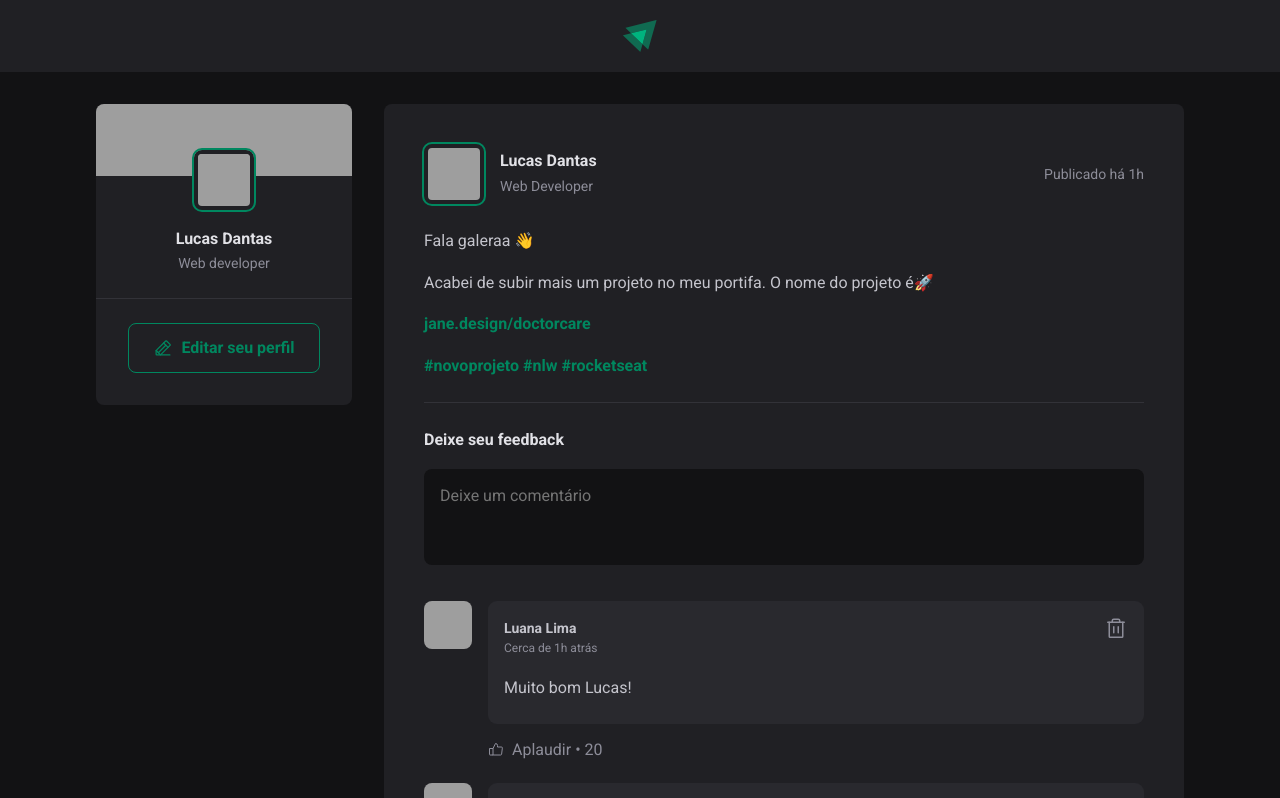
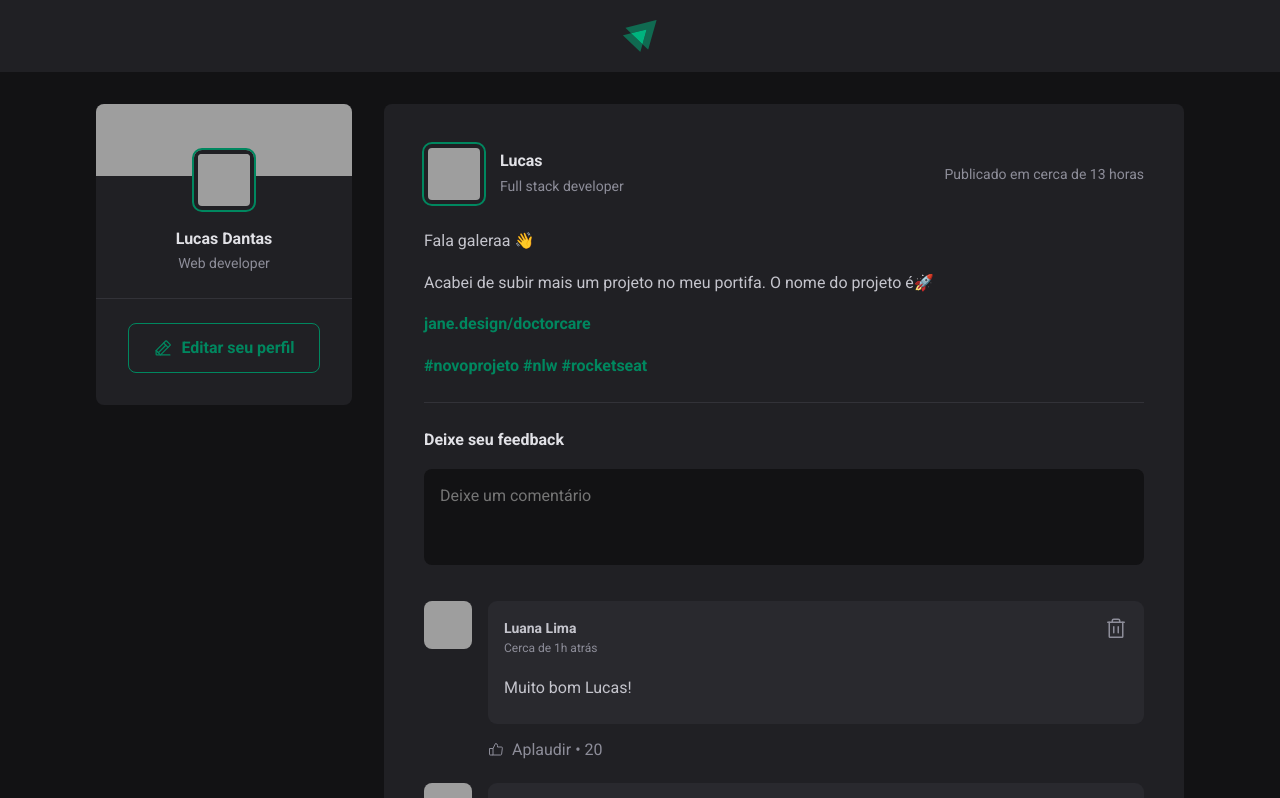
Before and after one commit to lucasmbrute2/blog, a React (Vite) app: page / in a window 1280 px wide. Shown: the top 798 px of the page. Built offline with nearby package versions, Linux system fonts and the light colour scheme; grey boxes are pictures that could not be loaded.

Commit message:
feat: Handling hours display

```diff
--- a/src/App.jsx
+++ b/src/App.jsx
@@ -10,7 +10,7 @@ const posts = [
         author: {
             avatarUrl: "https://github.com/lucasmbrute2.png",
             name: "Lucas",
-            role: "developer",
+            role: "Full stack developer",
         },
         publishedAt: new Date("2022-12-25 20:00:00"),
         content: [
--- a/src/components/Post.jsx
+++ b/src/components/Post.jsx
@@ -1,27 +1,41 @@
 import { Comment } from "./Comment";
 import { Avatar } from "./Avatar";
 import styles from "./Post.module.css";
+import { format, formatDistanceToNow } from "date-fns";
+import ptBR from "date-fns/locale/pt-BR";
 
 export function Post({ post }) {
+    const { publishedAt, author } = post;
+
+    const publishedDateFormatted = format(
+        publishedAt,
+        "d 'de' LLLL 'as' HH:mm'h'",
+        {
+            locale: ptBR,
+        }
+    );
+
+    const publishedDateRelativeToNow = formatDistanceToNow(publishedAt, {
+        locale: ptBR,
+        addSuffix: true,
+    });
+
     return (
         <article className={styles.post}>
             <header>
                 <div className={styles.author}>
-                    <Avatar
-                        className={styles.avatar}
-                        src="https://github.com/lucasmbrute2.png"
-                    />
+                    <Avatar className={styles.avatar} src={author.avatarUrl} />
                     <div className={styles.authorInfo}>
-                        <strong>Lucas Dantas</strong>
-                        <span>Web Developer</span>
+                        <strong>{author.name}</strong>
+                        <span>{author.role}</span>
                     </div>
                 </div>
 
                 <time
-                    title="11 de Maio as 8:13h"
-                    dateTime="2022-05-11 08:13:30"
+                    title={publishedDateFormatted}
+                    dateTime={publishedAt.toISOString()}
                 >
-                    Publicado há 1h
+                    Publicado {" " + publishedDateRelativeToNow}
                 </time>
             </header>
 
```
